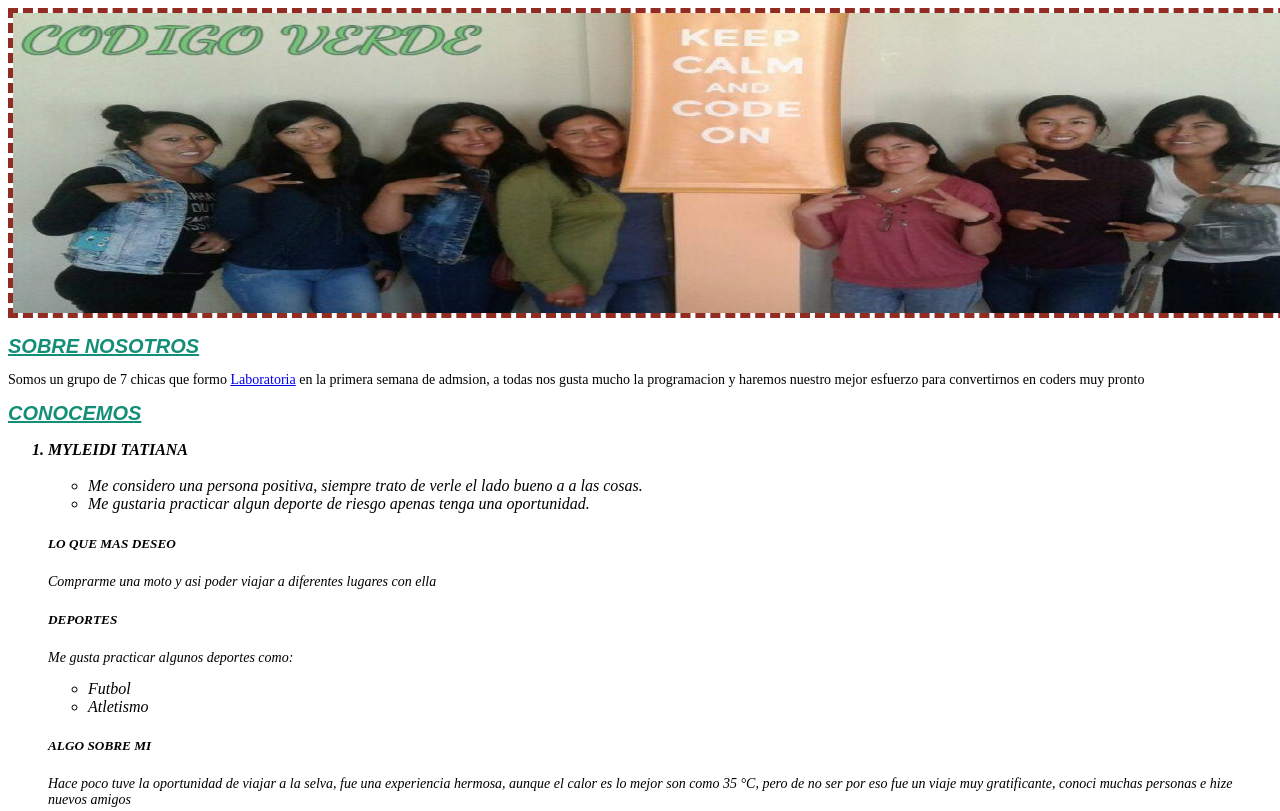
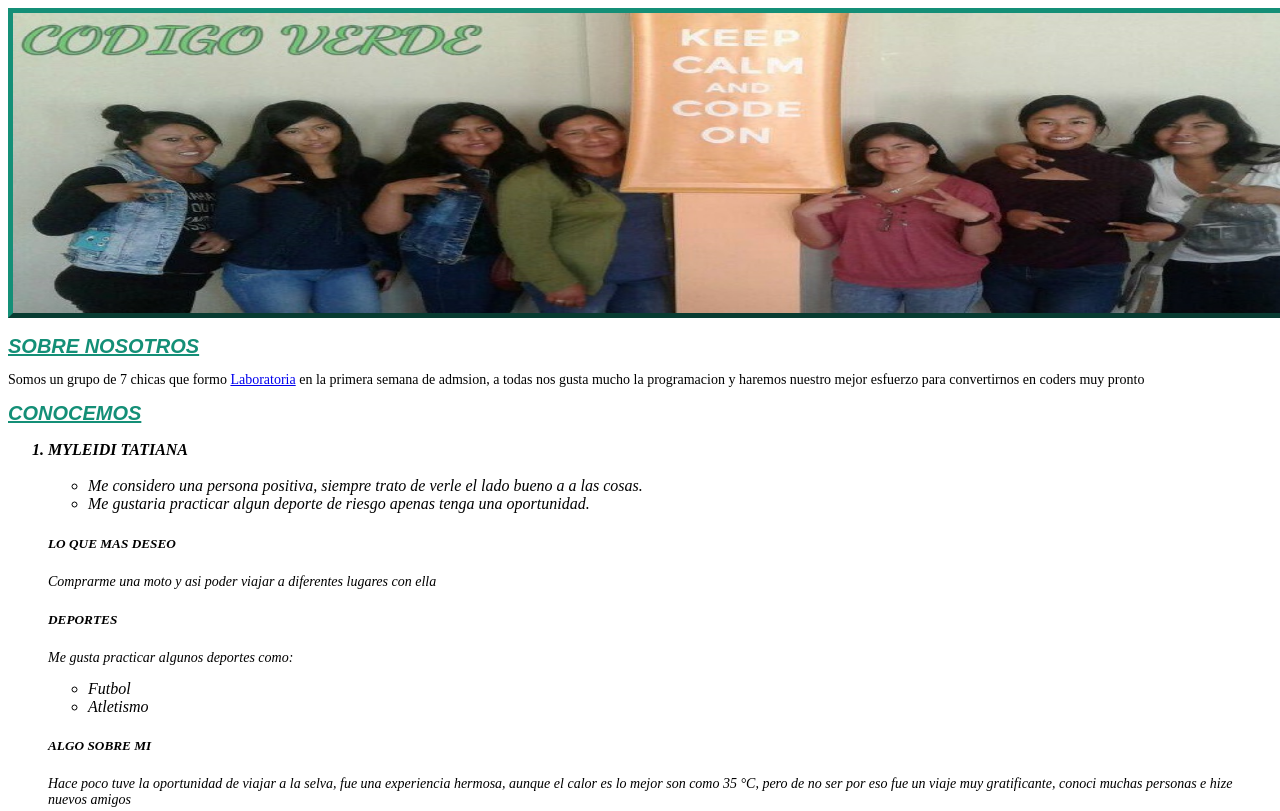
Before and after one commit to tatilq/MiPrimeraPaginaWeb, a plain HTML site: page index.html in a window 1280 px wide. Shown: the top 811 px of the page. Drawn offline with Linux system fonts and the light colour scheme.

Commit message:
Cambio de color de borde a imagenes

```diff
--- a/CSS/main.css
+++ b/CSS/main.css
@@ -5,7 +5,7 @@ h1{
 	font-weight: 500;
 }
 img{
-	border: #922B21  5px dashed;
+	border: #148F77   5px outset;
 }
 p{
 
```
Also changed, not shown: index.html (+1 -0 lines).
